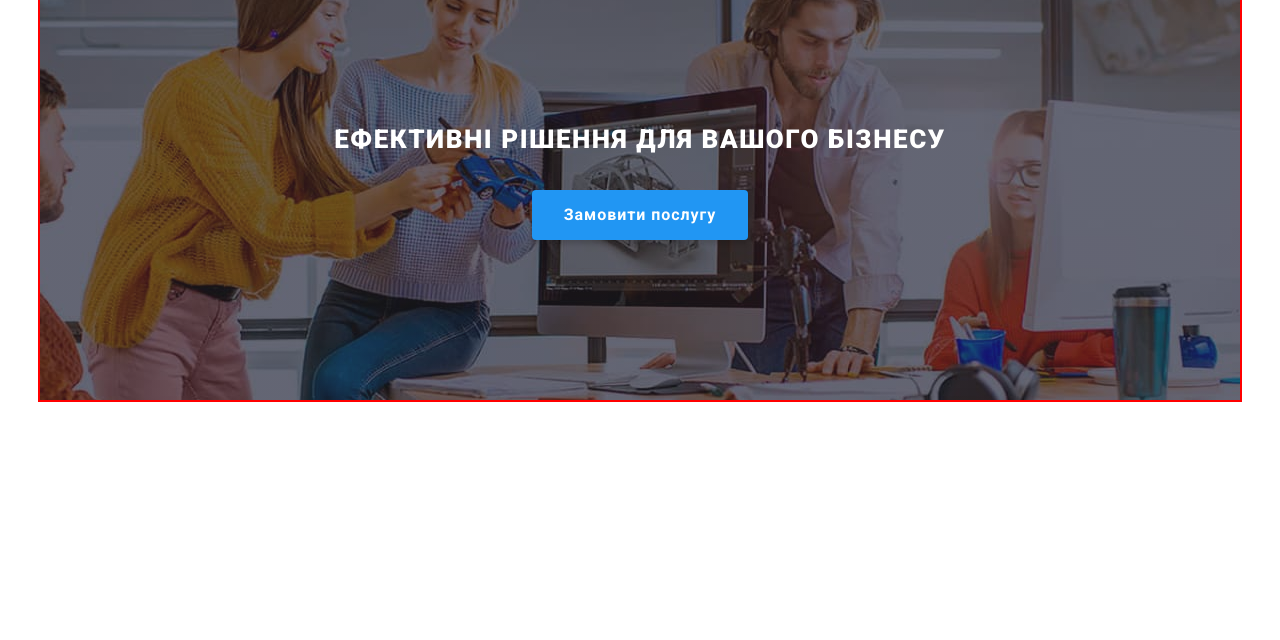
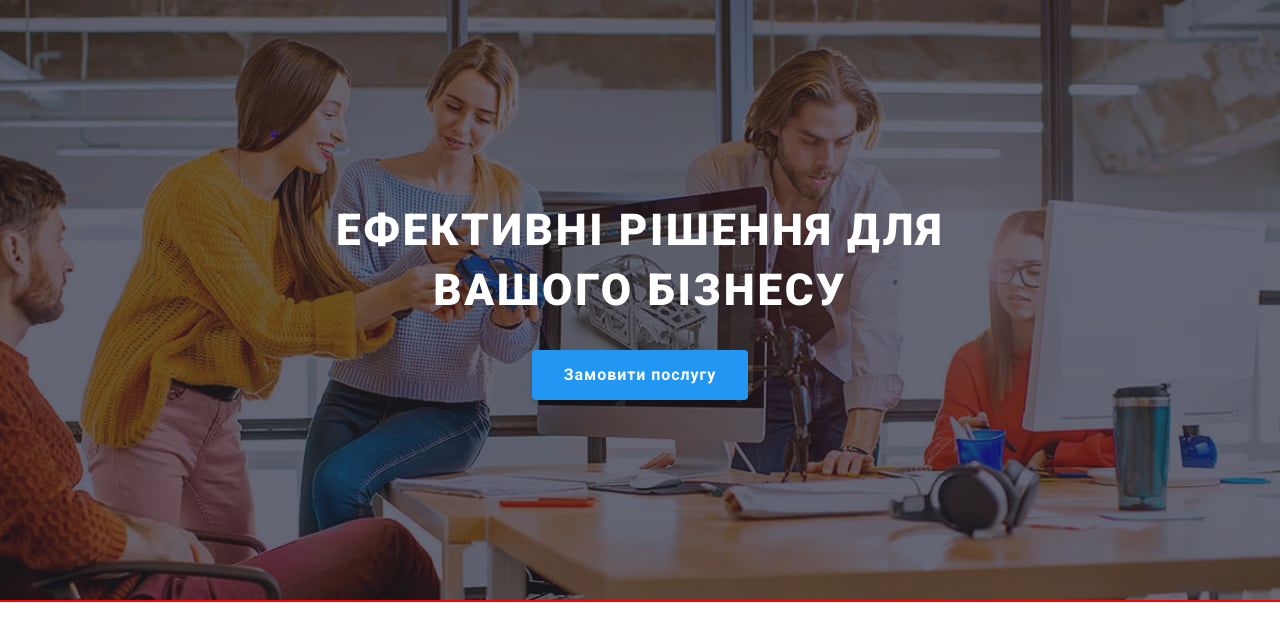
Before and after one commit to Tetjana0508/goit-markup-hw-08, a plain HTML site: page index.html in a window 1280 px wide. Drawn offline with nearby package versions, Linux system fonts and the light colour scheme.

Commit message:
hero адаптив

```diff
--- a/sass/layouts/_hero.scss
+++ b/sass/layouts/_hero.scss
@@ -1,47 +1,47 @@
 .hero__container {
-  // width: 1600px;
   width: 100%;
   height: 400px;
   margin: 0 auto;
   padding: 0;
-  // display: block;
-  // justify-content: center;
   background-image: linear-gradient(rgba(47, 48, 58, 0.4), rgba(47, 48, 58, 0.4)), url(../images/hero.jpg);
   background-repeat: no-repeat;
   background-position: center;
   @media screen and (min-width:1200px) {
-    width: 1200px;
+    // display: block;
+    // justify-content: center;
+    max-width: 1600px;
+    height: 600px;
   }
 }
 
 .hero__block {
+  // display: block;
+  // justify-content: center;
   padding: 118px 60px;
+  @media screen and (min-width:768px) {
+    padding: 118px 204px;
+  }
   @media screen and (min-width:1200px) {
-      width: 1200px;
-    }
-
+    padding-top: 200px;
+    padding-bottom: 200px;
+  }
 }
 
 .hero__title {
-  // padding-top: 200px;
-  // padding-bottom: 200px;
-  // width: 696px;
-  // padding: 118px, 60px;
-  // margin: 0 auto;
   font-weight: 900;
   font-size: 26px;
   line-height: 1.6154;
   letter-spacing: 0.06em;
   text-align: center;
   color: var(--subject-color);
+  margin: 0 auto;
   margin-bottom: 30px;
-  // @media screen and (max-width:1200px) {
-  //   // padding-top: 118px;
-  //   // padding-left: 60px;
-  //   // padding-right: 60px;
-  //   font-size: 26px;
-  //   line-height: 1.6154em;
-  // }
+  @media screen and (min-width:1200px) {
+    max-width: 696px;
+    font-size: 44px;
+    line-height: 1.3636em;
+    text-align: center;
+  }
 }
 
 .hero__button {
```
Also changed, not shown: css/main.css, css/main.min.css, 2 other files.
